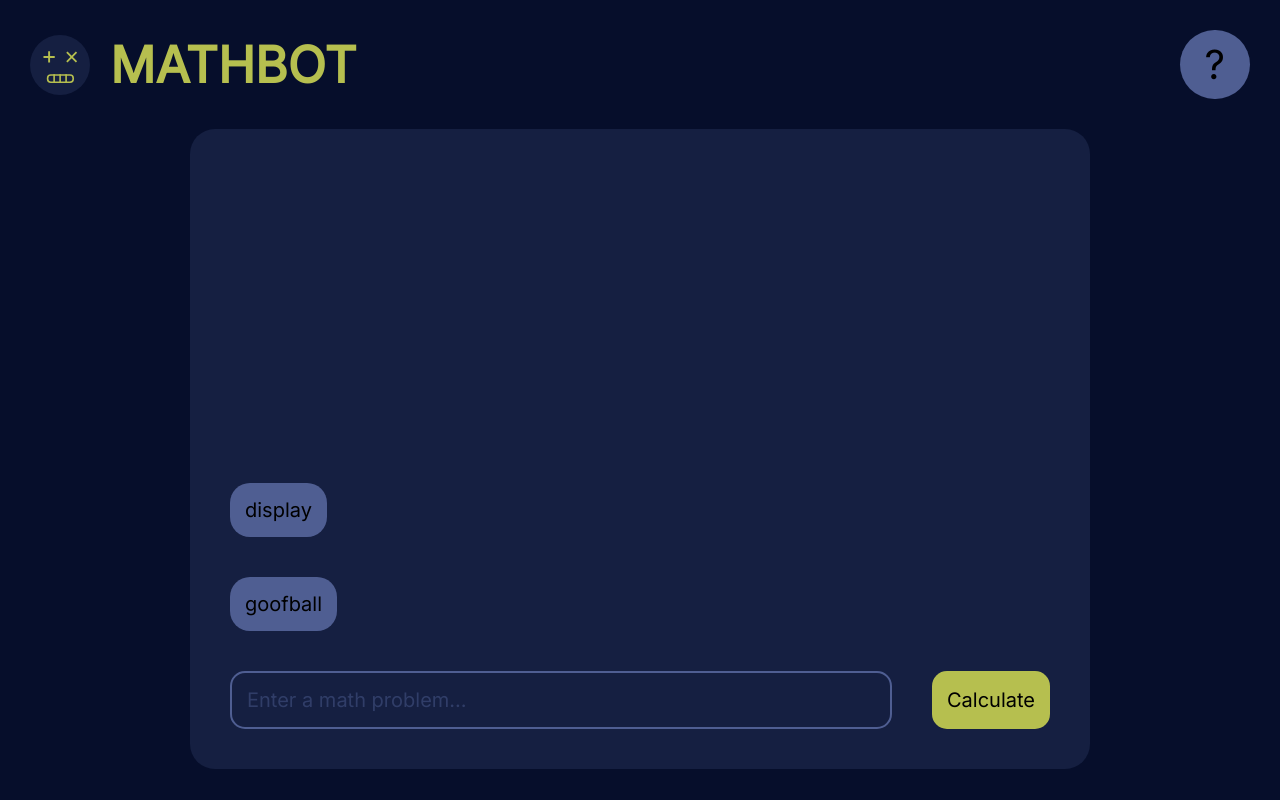
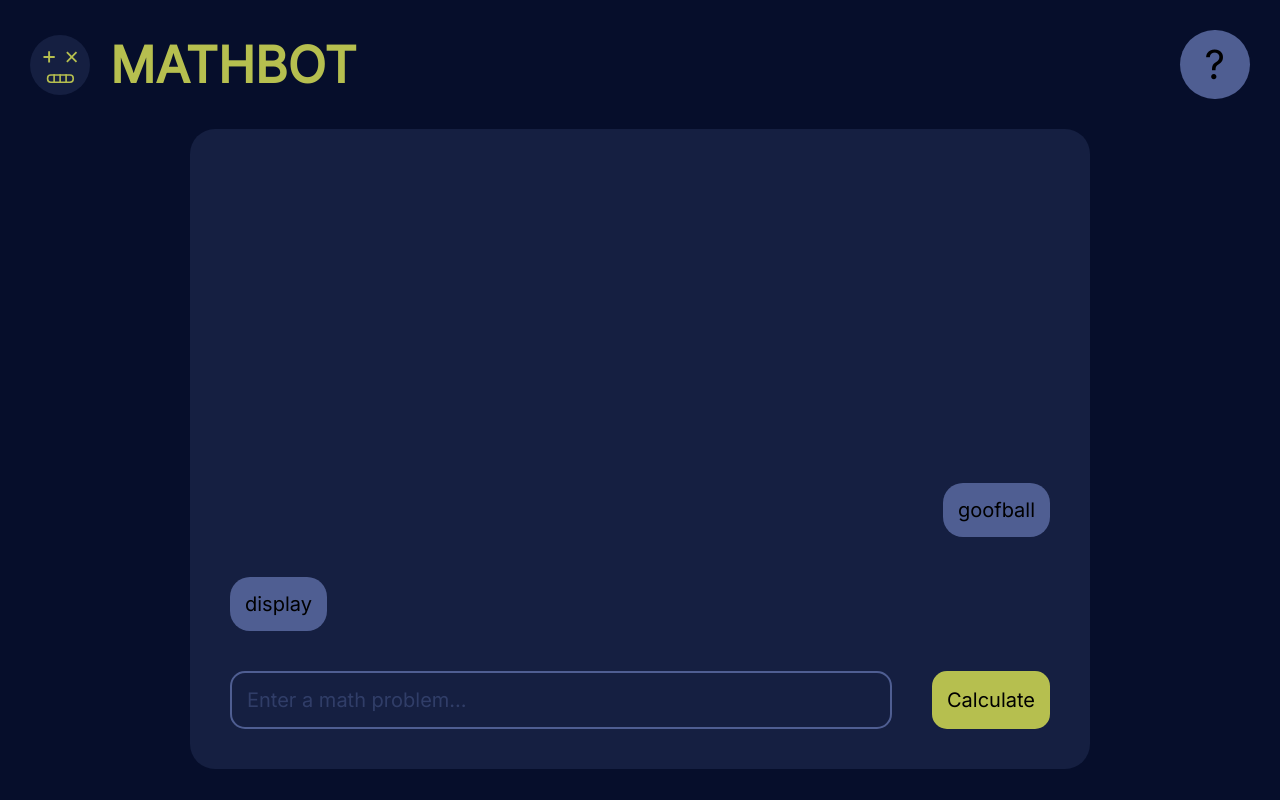
Before and after one commit to mhscodequest/math-website-frontend, a React (Create React App) app: page / in a window 1280 px wide. Built offline with nearby package versions, Linux system fonts and the light colour scheme; no server answers.

Commit message:
added mock functionality to 'calculate' button

```diff
--- a/src/components/Body.js
+++ b/src/components/Body.js
@@ -4,14 +4,17 @@ import Input from "./Input";
 import { useState } from "react";
 
 const Body = () => {
-  const [messages, setMessages] = useState(["display", "goofball"]);
+  const [messages, setMessages] = useState([
+    { text: "goofball", right: true },
+    { text: "display", right: false },
+  ]);
 
-  const addMessageHandler = (newMsg) => {
-    setMessages((state) => state.push(newMsg));
+  const addMessageHandler = (newMsg, isRight) => {
+    setMessages((state) => [...state, { text: newMsg, right: isRight }]);
   };
 
   return (
-    <div className="body">
+    <div className='body'>
       <Display messages={messages} />
       <Input addMessage={addMessageHandler} />
     </div>
--- a/src/components/Display.css
+++ b/src/components/Display.css
@@ -3,6 +3,7 @@
   display: flex;
   flex-direction: column;
   justify-content: end;
+  overflow-y: hidden;
 }
 
 .display_content {
@@ -14,3 +15,12 @@
   margin-bottom: 40px;
   display: flex;
 }
+
+.display_wrapper {
+  display: flex;
+  justify-content: start;
+}
+
+.right {
+  justify-content: end;
+}
--- a/src/components/Display.js
+++ b/src/components/Display.js
@@ -2,9 +2,13 @@ import "./Display.css";
 
 const Display = ({ messages }) => {
   return (
-    <div className="display">
-      {messages.map((item) => (
-        <div className="display_content">{item}</div>
+    <div className='display'>
+      {messages.map(({ text, right }) => (
+        <div className={`display_wrapper ${right ? "right" : ""}`}>
+          <div className='display_content'>
+            {text}
+          </div>
+        </div>
       ))}
     </div>
   );
--- a/src/components/Input.js
+++ b/src/components/Input.js
@@ -1,23 +1,20 @@
 import "./Input.css";
-import { useState, useEffect } from "react";
+import { useState } from "react";
 
 const Input = ({ addMessage }) => {
   const [value, setValue] = useState("");
-  // backend testing stuff
-  const [testStuff, setTestStuff] = useState("test");
-  useEffect(() => {
-    getData();
-  }, []);
 
   const getData = async () => {
     const url = "https://random-data-api.com/api/v2/users";
     const res = await fetch(url);
     const data = await res.json();
-    setTestStuff(data.id);
+    return data.id;
   };
 
-  const clickHandler = () => {
-    addMessage(getData());
+  const clickHandler = async () => {
+    const data = await getData();
+    addMessage(value, true);
+    addMessage(data, false);
   };
 
   return (
```
Also changed, not shown: src/pages/Home.js (added, +9 -0 lines), src/pages/Layout.js (added, +12 -0 lines).
